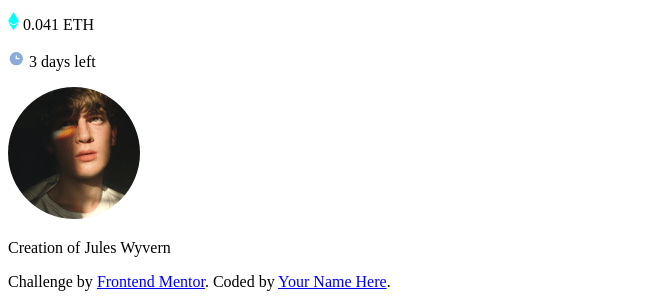
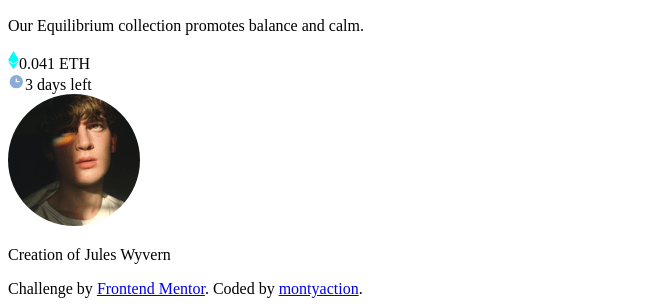
Before and after one commit to montyaction/NFT-preview-card-component, a plain HTML site: page index.html in a window 1280 px wide. Shown: the part 718-1024 px from the top of the page, without its empty margins (0-667 px from the left). Drawn offline with nearby package versions, Linux system fonts and the light colour scheme; files that its build step writes are made by us from their sources.

Commit message:
html stracutre compelet

```diff
--- a/index.html
+++ b/index.html
@@ -12,25 +12,40 @@
 
 </head>
 <body>
+  <main class="container">
+    <section class="card">
 
-  <div class="card">
-    <img src="./images/image-equilibrium.jpg" alt="Equilibrium Image">
-    <img src="./images/icon-view.svg" alt="View icon">
-    <h1>Equilibrium #3429</h1>
+      <div class="img-container">
+        <img src="./images/image-equilibrium.jpg" alt="nft" class="main-img">
+        <div class="overlay"></div>
+        <img src="./images/icon-view.svg" alt="View icon">
+      </div>
 
-    <p>Our Equilibrium collection promotes balance and calm.</p>
-    <p> <img src="./images/icon-ethereum.svg" alt=""> 0.041 ETH</p>
-    <p> <img src="./images/icon-clock.svg" alt=""> 3 days left</p>
+      <div class="txt-contianer">
+        <h1 class="title">Equilibrium #3429</h1>
+        <p class="description">Our Equilibrium collection promotes balance and calm.</p>
+        <div class="eth-info">
+          <div class="info">
+            <img src="./images/icon-ethereum.svg" alt="ETH" class="icon"><span class="eth">0.041 ETH</span>
+          </div>
+          <div class="info">
+            <img src="./images/icon-clock.svg" alt="clock" class="icon"><span>3 days left</span>
+          </div>
+        </div>
 
-    <div class="footer">
-      <img src="./images/image-avatar.png" alt="Avatar Image">
-      <p>Creation of Jules Wyvern</p>
-    </div>
-  </div>
+        <div class="creator-info">
+          <img src="./images/image-avatar.png" alt="Jules Wyvern" class="avater">
+          <p class="creator-text">Creation of <span class="creator-name">Jules Wyvern</span></p>
+        </div>
+      </div>
+
+    </section>
+  </main>
+
 
   <div class="attribution">
     Challenge by <a href="https://www.frontendmentor.io?ref=challenge" target="_blank">Frontend Mentor</a>.
-    Coded by <a href="#">Your Name Here</a>.
+    Coded by <a href="https://blissful-banach-06fb18.netlify.app/">montyaction</a>.
   </div>
 </body>
 </html>
```
